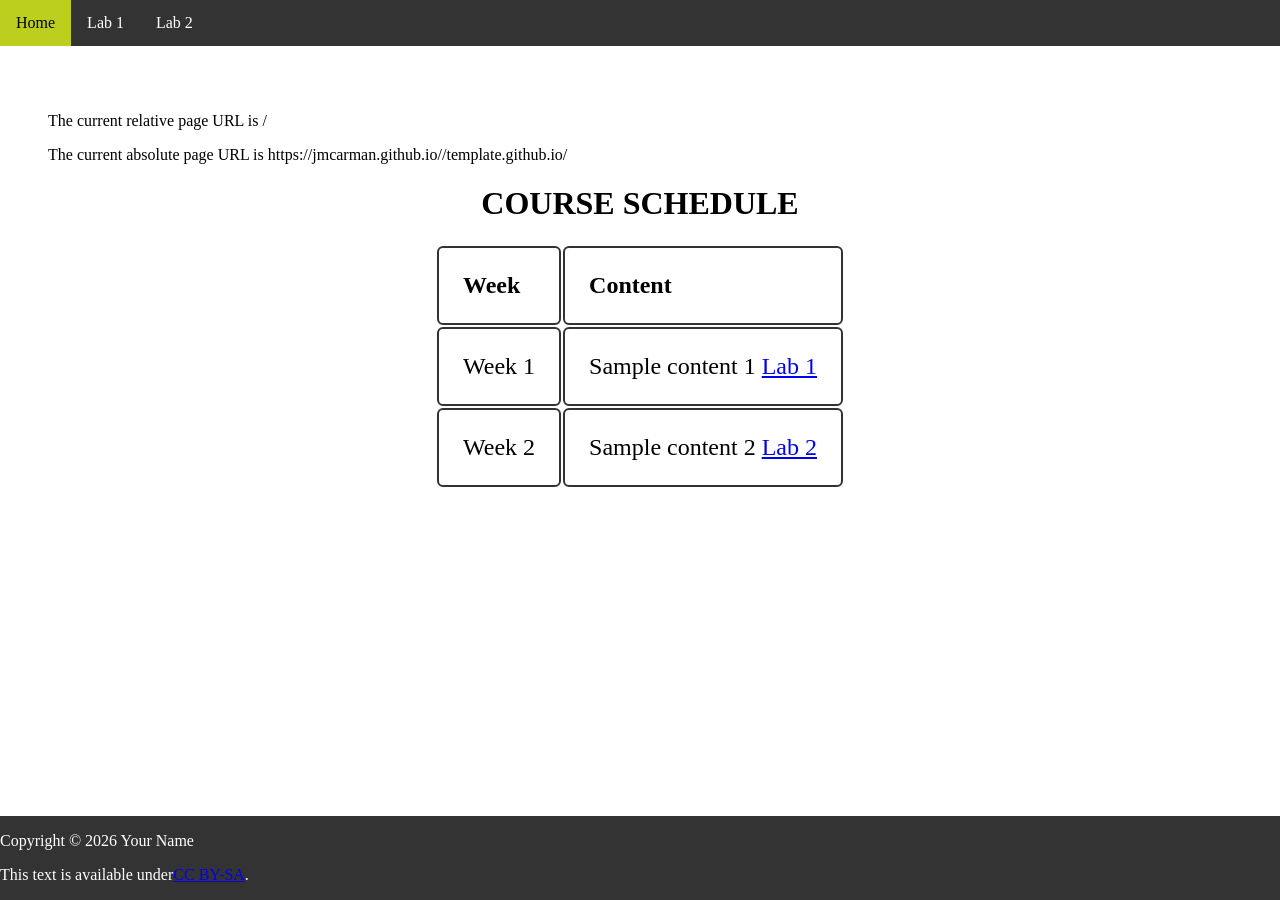
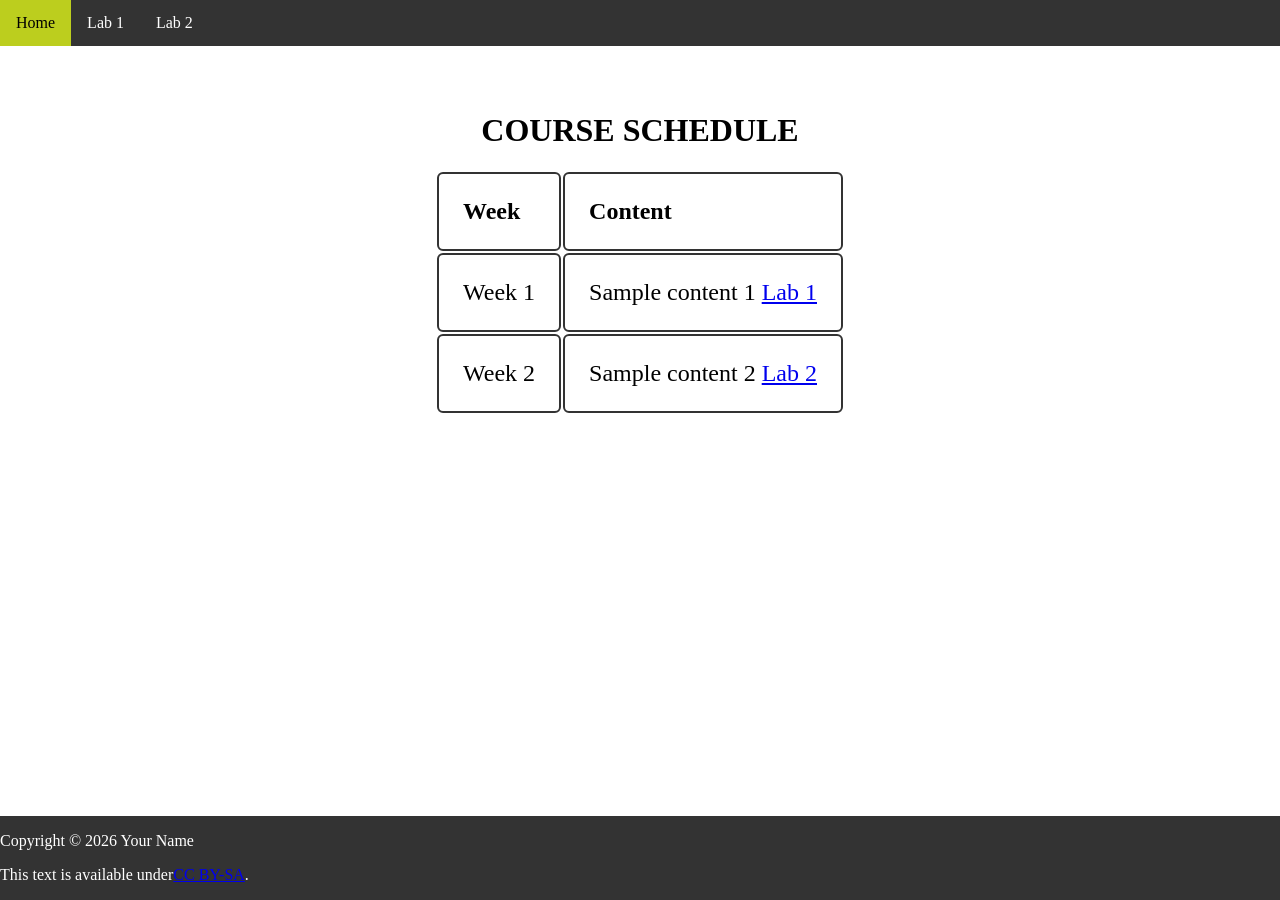
Before and after one commit to jmcarman/template.github.io, a Jekyll site: the page built from index.md, in a window 1280 px wide. Built offline with Jekyll 4.4.1, drawn with Linux system fonts in a browser that asks for light colours.

Commit message:
default.html: Removed relative and absolute page URL information.

```diff
--- a/_layouts/default.html
+++ b/_layouts/default.html
@@ -15,8 +15,6 @@
       {{ nav_content | markdownify }}
     </nav>
     <main>
-      <p>The current relative page URL is {{ page.url }}</p>
-      <p>The current absolute page URL is {{ page.url | absolute_url }}</p>
       {{ content }}
     </main>
     <footer>
```
